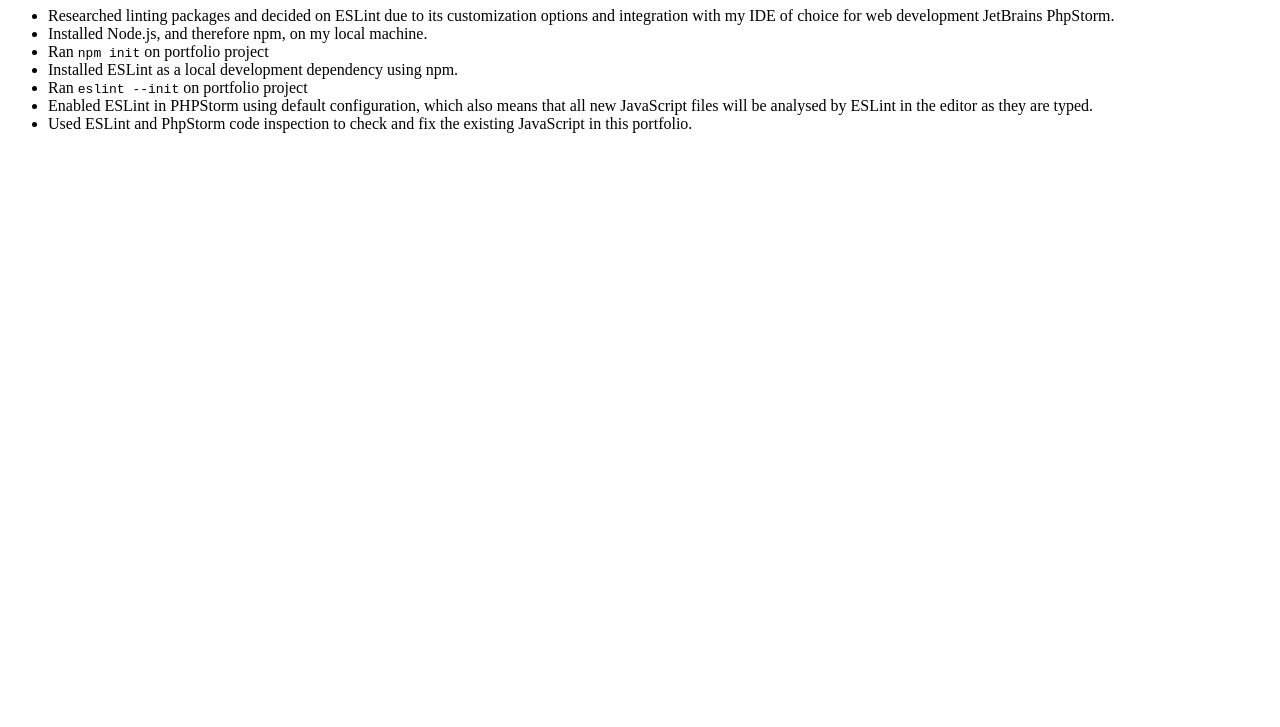
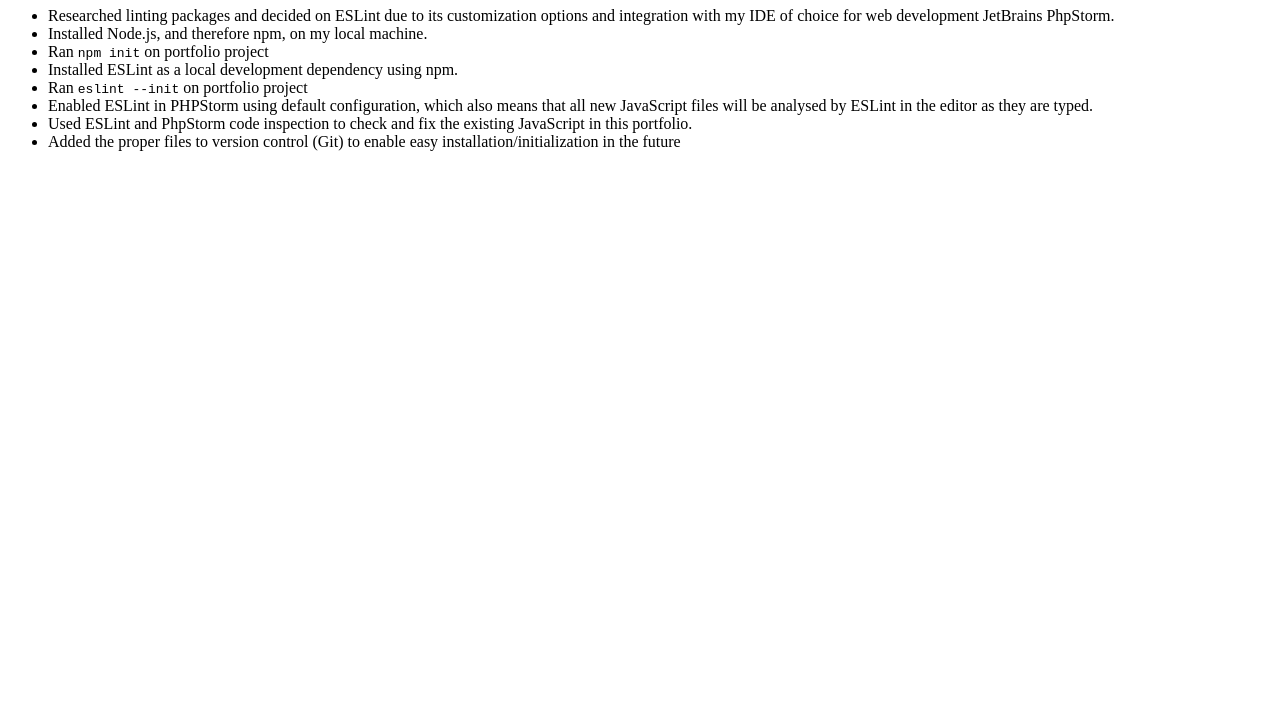
Before and after one commit to spottenn/portfolio, a website: page exercises/lint_exercise.html in a window 1280 px wide. Shown: the part 73-800 px from the top of the page. Drawn offline with Linux system fonts and the light colour scheme.

Commit message:
added step

```diff
--- a/exercises/lint_exercise.html
+++ b/exercises/lint_exercise.html
@@ -16,6 +16,7 @@
     <li>Enabled ESLint in PHPStorm using default configuration, which also means that all new JavaScript files will be
         analysed by ESLint in the editor as they are typed.</li>
     <li>Used ESLint and PhpStorm code inspection to check and fix the existing JavaScript in this portfolio.</li>
+    <li>Added the proper files to version control (Git) to enable easy installation/initialization in the future</li>
 </ul>
 </body>
 </html>
```
